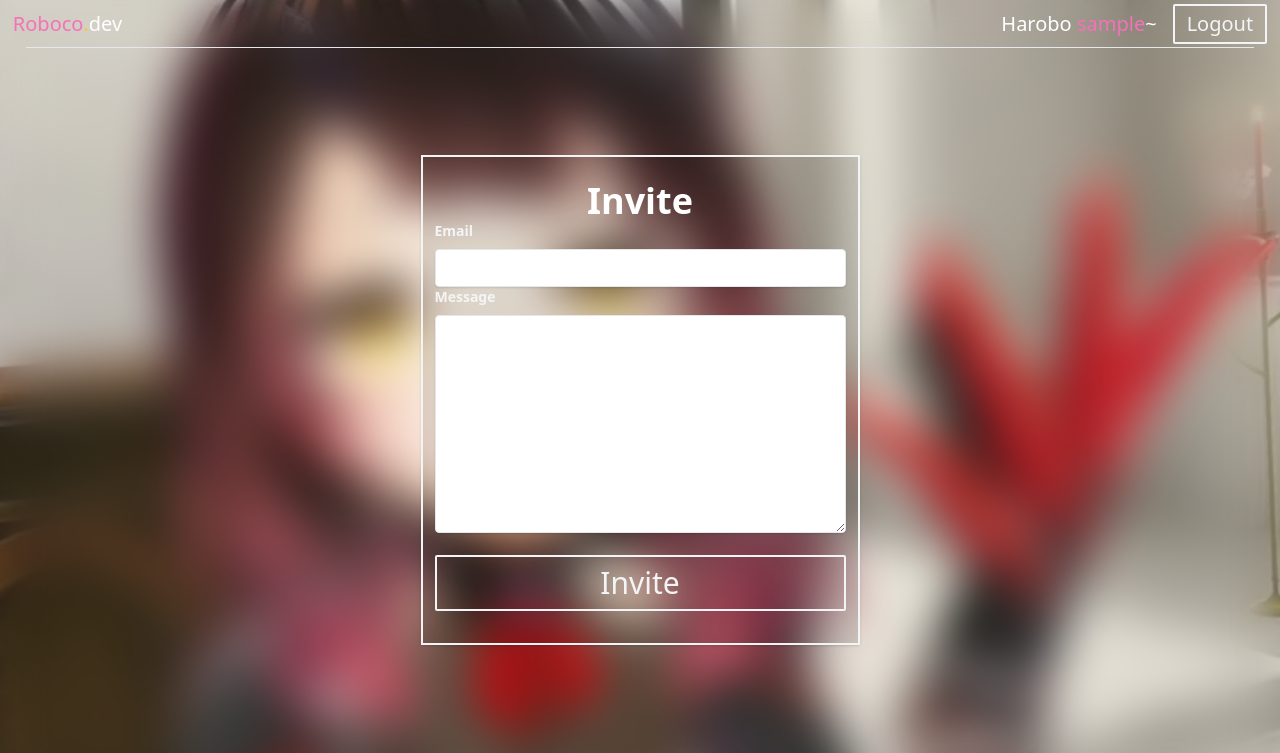
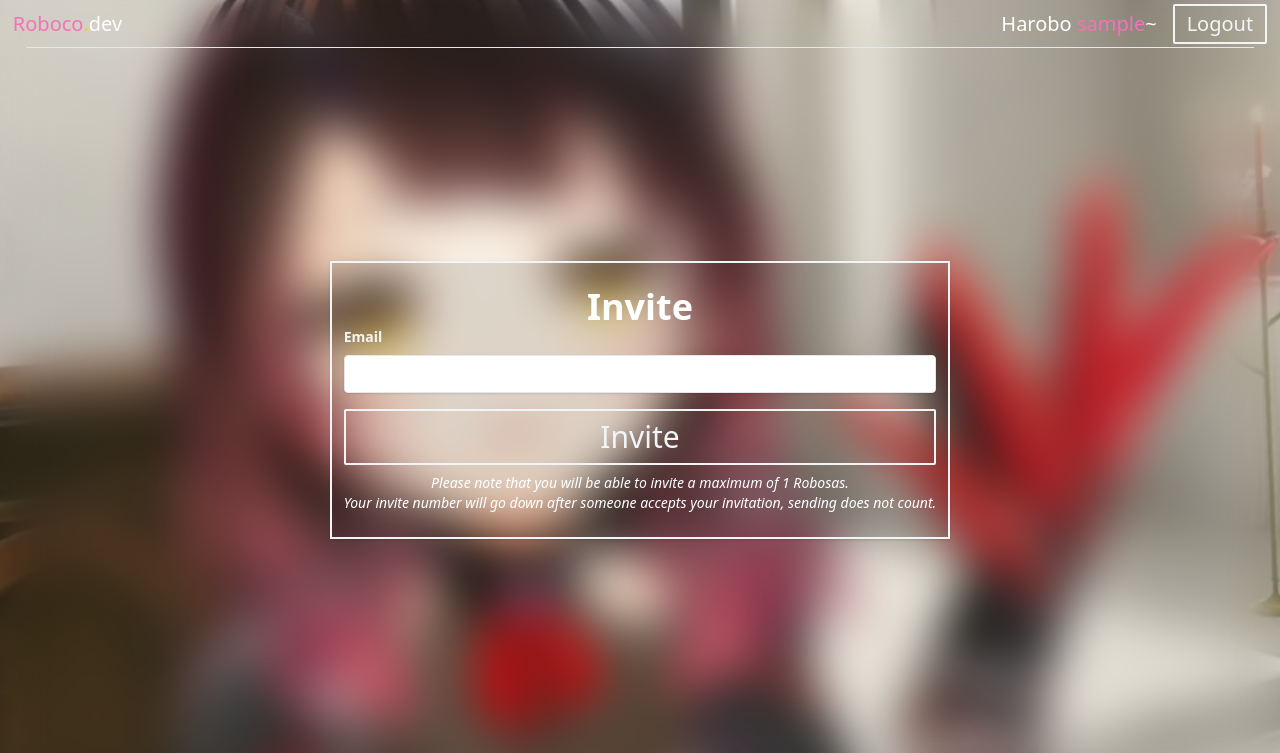
Before and after one commit to SophiaH67/roboco.dev, a Django app: page /invite/ in a window 1280 px wide. Shown: the top 753 px of the page. Run offline with Django 4.2, Linux system fonts and the light colour scheme; a user stored in the database is signed in; tables that the repository leaves empty hold one stand-in row (values such as "Sample post"); some libraries are stand-ins or nearby versions.

```diff
--- a/invites/decorators.py
+++ b/invites/decorators.py
@@ -14,8 +14,9 @@ def invite_required(view_func):
 
     def wrapper(request, *args, **kwargs):
         invite_code = request.GET.get("invite")
-        if is_invite_code_valid(invite_code)[0]:
-            return view_func(request, *args, **kwargs)
+        valid, inviter = is_invite_code_valid(invite_code)
+        if valid:
+            return view_func(request, *args, **kwargs, inviter=inviter)
         return render(request, "invites/invite_required.html", status=401)
 
     return wrapper
@@ -35,7 +36,7 @@ def minimum_invites_left(view_func):
     return wrapper
 
 
-def is_invite_code_valid(invite_code: str | None) -> Union[bool, str]:
+def is_invite_code_valid(invite_code: str | None) -> Union[bool, str | User]:
     """
     Check if the invite code is valid.
     """
--- a/invites/forms.py
+++ b/invites/forms.py
@@ -8,7 +8,6 @@ from django.utils.html import strip_tags
 
 class InviteUserForm(forms.Form):
     email = forms.EmailField(label="Email")
-    message = forms.CharField(label="Message", widget=forms.Textarea)
 
     def __init__(self, *args, **kwargs):
         self.inviter = kwargs.pop("user")
@@ -22,10 +21,8 @@ class InviteUserForm(forms.Form):
 
     def save(self):
         email = self.cleaned_data["email"]
-        message = self.cleaned_data["message"]
 
         context = {
-            "message": message,
             "invite_link": f"https://roboco.dev/register/?invite={create_invite_code(self.inviter)}",
             "inviter": self.inviter,
         }
@@ -36,7 +33,7 @@ class InviteUserForm(forms.Form):
         send_mail(
             "Invitation to join",
             plain_message,
-            "robocosa@roboco.dev",
+            "robosa@roboco.dev",
             [email],
             fail_silently=False,
             html_message=html_message,
--- a/invites/templates/invites/email_body.html
+++ b/invites/templates/invites/email_body.html
@@ -14,7 +14,7 @@
         <p class="text-2xl text-gray-700" style="font-size: 24px; --tw-text-opacity: 1; color: rgb(55 65 81 / var(--tw-text-opacity));">
           <span class="text-pink-400" style="--tw-text-opacity: 1; color: rgb(244 114 182 / var(--tw-text-opacity));">You</span> have been invited by
           <span class="text-yellow-400" style="--tw-text-opacity: 1; color: rgb(250 204 21 / var(--tw-text-opacity));">{{ inviter.name }}</span> to become
-          a <span class="text-pink-400" style="--tw-text-opacity: 1; color: rgb(244 114 182 / var(--tw-text-opacity));">Robocosa</span> at <a href="https://roboco.dev/" class="text-pink-400" style="--tw-text-opacity: 1; color: rgb(244 114 182 / var(--tw-text-opacity));">roboco.dev</a>
+          a <span class="text-pink-400" style="--tw-text-opacity: 1; color: rgb(244 114 182 / var(--tw-text-opacity));">Robosa</span> at <a href="https://roboco.dev/" class="text-pink-400" style="--tw-text-opacity: 1; color: rgb(244 114 182 / var(--tw-text-opacity));">roboco.dev</a>
           <br>
           <br>
           <span class="text-pink-400" style="--tw-text-opacity: 1; color: rgb(244 114 182 / var(--tw-text-opacity));">You</span> can accept this invitation by clicking the button below.
--- a/invites/templates/invites/email_body.src.html
+++ b/invites/templates/invites/email_body.src.html
@@ -14,7 +14,7 @@
         <p class="text-2xl text-gray-700">
           <span class="text-pink-400">You</span> have been invited by
           <span class="text-yellow-400">{{ inviter.username }}</span> to become
-          a <span class="text-pink-400">Robocosa</span> at <a href="https://roboco.dev/" class="text-pink-400">roboco.dev</a>
+          a <span class="text-pink-400">Robosa</span> at <a href="https://roboco.dev/" class="text-pink-400">roboco.dev</a>
           <br>
           <br>
           <span class="text-pink-400">You</span> can accept this invitation by clicking the button below.
--- a/invites/templates/invites/invite_required.html
+++ b/invites/templates/invites/invite_required.html
@@ -3,7 +3,7 @@
 {% block content %}
 <div class="text-center">
   <h1 class="text-3xl text-pink-400">
-    You need a <span class="text-yellow-400">valid</span> invitation code to become a Robocosa.
+    You need a <span class="text-yellow-400">valid</span> invitation code to become a Robosa.
   </h1>
   <a href="{% url 'index' %}" class="text-white">Click <span class="text-yellow-400">here</span> to go back</a>
 </div>
--- a/invites/templates/invites/invite_user.html
+++ b/invites/templates/invites/invite_user.html
@@ -1,5 +1,11 @@
 {% extends "users/form.html" %}
-{% block title %}Roboco - Invite a new Robocosa{% endblock  %}
+{% block title %}Roboco - Invite a new Robosa{% endblock  %}
 {% block formtitle %}Invite{% endblock %}
 {% block submit %}Invite{% endblock %}
-{% block extra %}{% endblock %}
+{% block extra %}
+<p class="text-sm italic text-center">
+  Please note that you will be able to invite a maximum of {{ user.invites_left }} Robosas.<br />
+  Your invite number will go down after someone accepts your invitation, sending does not count.
+</p>
+
+{% endblock %}
--- a/users/forms.py
+++ b/users/forms.py
@@ -1,8 +1,8 @@
 from django import forms
-from django.contrib.auth.models import User
 from django.contrib.auth.forms import UserCreationForm
+from django.contrib.auth import get_user_model
 
-
+User = get_user_model()
 class UserRegisterForm(UserCreationForm):
     email = forms.EmailField()
 
--- a/users/templates/users/register.html
+++ b/users/templates/users/register.html
@@ -1,9 +1,9 @@
 {% extends "users/form.html" %}
-{% block title %}Roboco - Become a Robocosa{% endblock  %}
+{% block title %}Roboco - Become a Robosa{% endblock  %}
 {% block formtitle %}Sign Up{% endblock %}
-{% block submit %}Become a Robocosa{% endblock %}
+{% block submit %}Become a Robosa{% endblock %}
 {% block extra %}<small class="text-xs text-pink-400 w-max">
-  Already a Robocosa<span class="text-yellow-400">?</span>
+  Already a Robosa<span class="text-yellow-400">?</span>
 <a
   href="{% url 'login' %}"
   class="text-white hover:text-purple-400 transition ease-in-out duration-500">
```
Also changed, not shown: users/views.py (+9 -2 lines).
